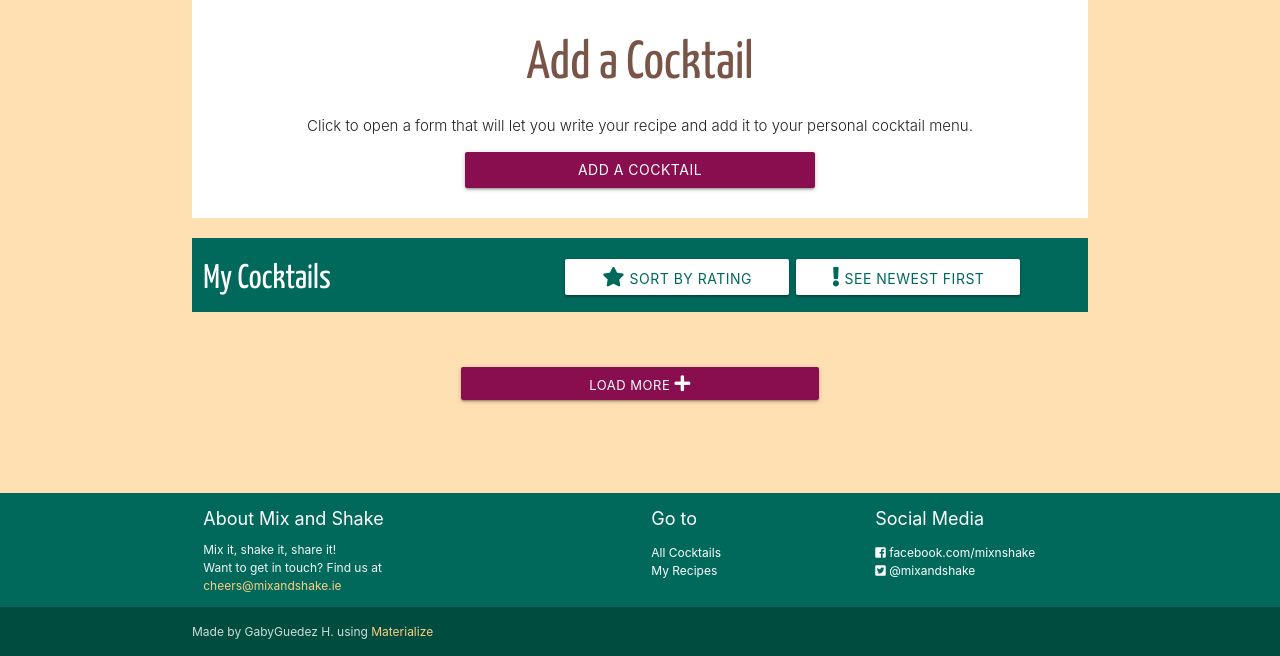
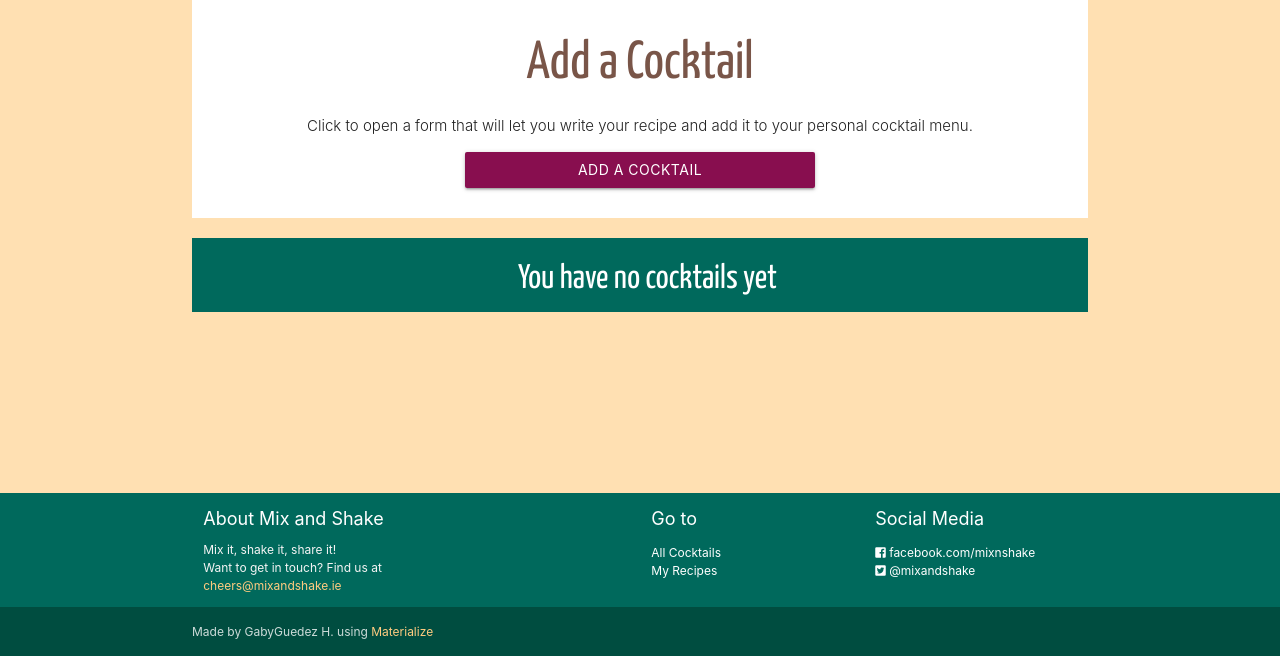
Before and after one commit to gabyguedezh/cocktail-recipe-book, a Flask app: page /get_my_recipes in a window 1280 px wide. Shown: the part 96-752 px from the top of the page. Run offline with Flask 2, Linux system fonts and the light colour scheme; the visitor is signed in with stand-in values (Sample User, id 1); a database or web service that is not in the repository returns one stand-in record (values such as "Sample title"); some libraries are stand-ins or nearby versions.

Commit message:
logic for zero recipes in my-recipes page added

```diff
--- a/static/starter-template/css/style.css
+++ b/static/starter-template/css/style.css
@@ -186,6 +186,10 @@ don't overflow their boxes*/
     margin-right: 0.5em;
 }
 
+#user-zero-my-recipes > h4 {
+    color: white;
+    margin-left: 30%;
+}
 
 /* Rating Star Widgets Style */
 .rating-stars div {
--- a/templates/my_recipes.html
+++ b/templates/my_recipes.html
@@ -12,6 +12,9 @@
     <h4 class="art-deco-font col s12 m5">My Cocktails</h4>
     <a id="sort-by-rating-button" class="waves-effect waves-light btn white col s6 m3"><i class="fas fa-star"></i> Sort by Rating</a>
     <a id="sort-by-date-button" class="waves-effect waves-light btn white col s6 m3"><i class="fas fa-exclamation"></i> See Newest First</a>
+</div>
+<div id="user-zero-my-recipes" class="row #00695c teal darken-3">
+    <h4 class="art-deco-font center-align col s12 m5">You have no cocktails yet</h4>
 </div>
 <div class="row collection-container">
     {% for recipe in recipes %} {% if recipe.author_name == username %}
@@ -137,6 +140,15 @@
         });
         // Showing date_added - END
 
+        // Logic if recipe count is zero - START
+
+        if ( totalRecipes != 0 ) {
+            $('#user-zero-my-recipes').css('display', 'none');
+        } else {
+            $('#sorting-bar-my-recipes').css('display', 'none');
+            $('#load-more-spice').css('display', 'none');
+        }
+        // Logic if recipe count is zero - END
     });
 </script>
 {% endblock %}
```
